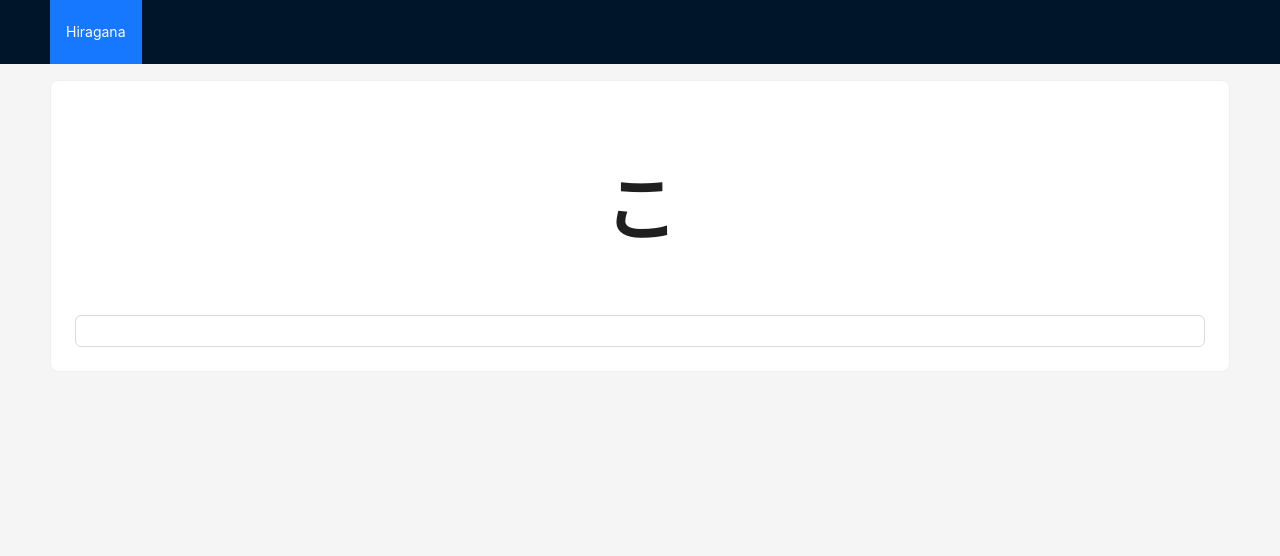
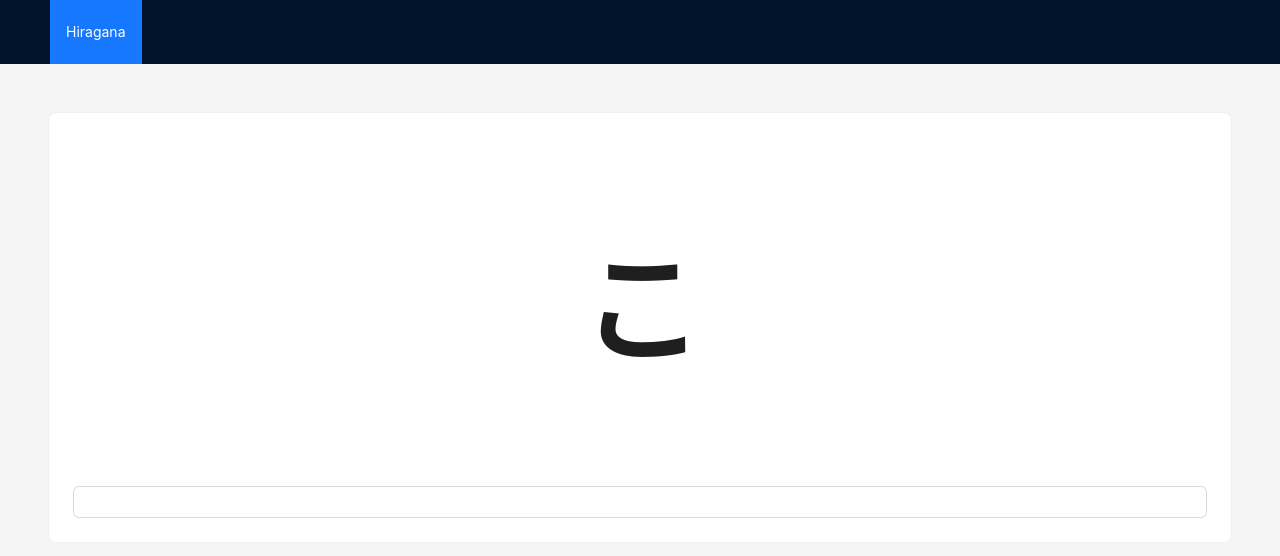
Before and after one commit to Platiplus/product_japanese_quest, a React (Create React App) app: page / in a window 1280 px wide. Shown: the top 556 px of the page. Built offline with nearby package versions, Linux system fonts and the light colour scheme.

Commit message:
Updating margins and lowercase guesses

```diff
--- a/src/App.tsx
+++ b/src/App.tsx
@@ -13,7 +13,7 @@ const App: React.FC = () => {
           </Menu.Item>
         </Menu>
       </Header>
-      <Content style={{ padding: '16px 50px' }}>
+      <Content style={{ padding: '48px 48px' }}>
         <div className="site-layout-content" style={{ background: '#f5f5f5' }}>
           <Card>
             <SymbolsCard />
--- a/src/components/SymbolCard/SymbolsCard.tsx
+++ b/src/components/SymbolCard/SymbolsCard.tsx
@@ -31,7 +31,7 @@ const SymbolsCard = () => {
       <HideWhenEmpty showEmpty={true} condition={!isListEmpty}>
         <Row justify={'center'}>
           <Row>
-            <h1 style={{ fontSize: '72px' }}>{randomSymbol?.symbol}</h1>
+            <h1 style={{ fontSize: '120px' }}>{randomSymbol?.symbol}</h1>
           </Row>
           <Input
             value={guess}
@@ -39,7 +39,7 @@ const SymbolsCard = () => {
           ></Input>
         </Row>
       </HideWhenEmpty>
-      <HideWhenEmpty condition={guess === randomSymbol?.romaji}>
+      <HideWhenEmpty condition={guess.toLowerCase() === randomSymbol?.romaji}>
         <Row justify={'center'} style={{ marginTop: '12px' }}>
           <Button onClick={() => onRightGuess(randomSymbol!)}>Manda outro!</Button>
         </Row>
```
